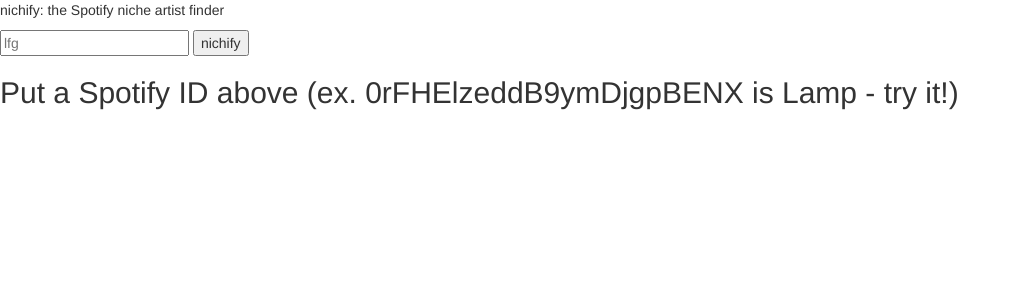
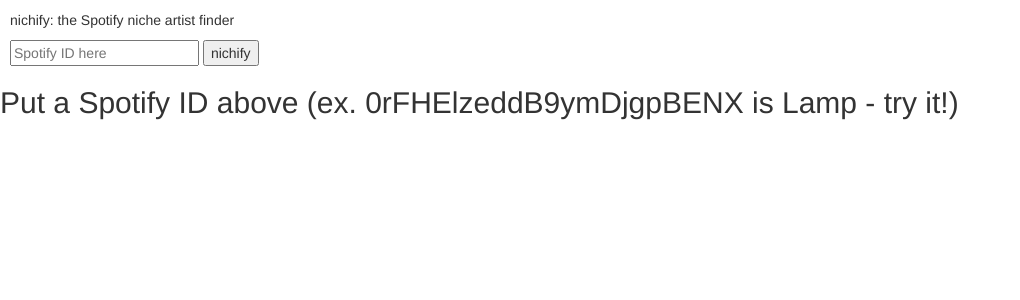
Before and after one commit to mtj8/nichify, a Flask app: page / in a window 1280 px wide. Shown: the top 300 px of the page, without its empty margins (0-1020 px from the left). Run offline with Flask 3, Linux system fonts and the light colour scheme.

Commit message:
html/css edits 1

```diff
--- a/templates/index.html
+++ b/templates/index.html
@@ -1,20 +1,22 @@
 {% extends "layout.html" %}
         {% block content %}
-        <p>nichify: the Spotify niche artist finder</p>
-        <form action="/" method="post">
-            <input type="text" name="nichify_artist" placeholder="lfg">
+        <p class="top">nichify: the Spotify niche artist finder</p>
+        <form action="/" method="post" class="top">
+            <input type="text" name="nichify_artist" placeholder="Spotify ID here">
             <button type="submit">nichify</button>
         </form>
 
         {% if results %}
-        <h2>Recommendations for {{ results[0]['name'] }} ({{ results[0]['followers']['total'] }} followers):</h2>
-        <h3>(each tier will have less followers)</h3>
+        <h2 class="top">Recommendations for {{ results[0]['name'] }} ({{ results[0]['followers']['total'] }} followers):</h2>
+        <h3 class="top">(each tier will have less followers)</h3>
         <!-- TODO: Recursive listing - will require backend work -->
         <ul>
             {% for result in results[1:] %}
                 <li>
-                    <a href={{ result['external_urls']['spotify'] }} target="_blank" rel="noreferrer noopener"> {{ result['name'] }} </a>
-                    | {{ result['followers']['total'] }} followers
+                    <img src={{ result['images'][0]['url'] }} alt="Image of {{ result }}" class="artist-image">
+                    <div>
+                        <h5> <a href={{ result['external_urls']['spotify'] }} target="_blank" rel="noreferrer noopener"> {{ result['name'] }} </a>
+                        | {{ result['followers']['total'] }} followers </h5>
                         <ul>
                             {% if not result['genres'] %}
                                 <li>No genres found</li>
@@ -30,6 +32,7 @@
                                 </li>
                             {% endif %}
                         </ul>
+                    </div>
                 </li>
                 <br>
             {% endfor %}
--- a/templates/layout.html
+++ b/templates/layout.html
@@ -8,7 +8,38 @@
         <meta name="viewport" content="width=device-width, initial-scale=1">
         <link rel="stylesheet" href="https://cdn.jsdelivr.net/npm/bootstrap@3.4.1/dist/css/bootstrap.min.css" integrity="sha384-HSMxcRTRxnN+Bdg0JdbxYKrThecOKuH5zCYotlSAcp1+c8xmyTe9GYg1l9a69psu" crossorigin="anonymous">
         <style>
-            nothing yet
+            p.top {
+                margin-left: 10px;
+                margin-top: 10px;
+            }
+            form.top {
+                margin-left: 10px;
+                margin-top: 10px;
+            }
+            h2.top {
+                margin-left: 10px;
+                margin-bottom: 5px;
+            }
+            h3.top {
+                margin-left: 10px;
+                margin-top: 5px;
+            }
+            ul {
+                list-style-type: none;
+                padding: 0;
+            }
+            li {
+                display: flex;
+                align-items: center;
+                margin-bottom: 10px;
+            }
+            img.artist-image {
+                width: 50px;
+                height: 50px;
+                margin-left: 10px;
+                margin-right: 10px;
+                object-fit: cover;
+            }
         </style>
     </head>
     <body>
```
Lines whose indentation alone changed are shown as unchanged.
